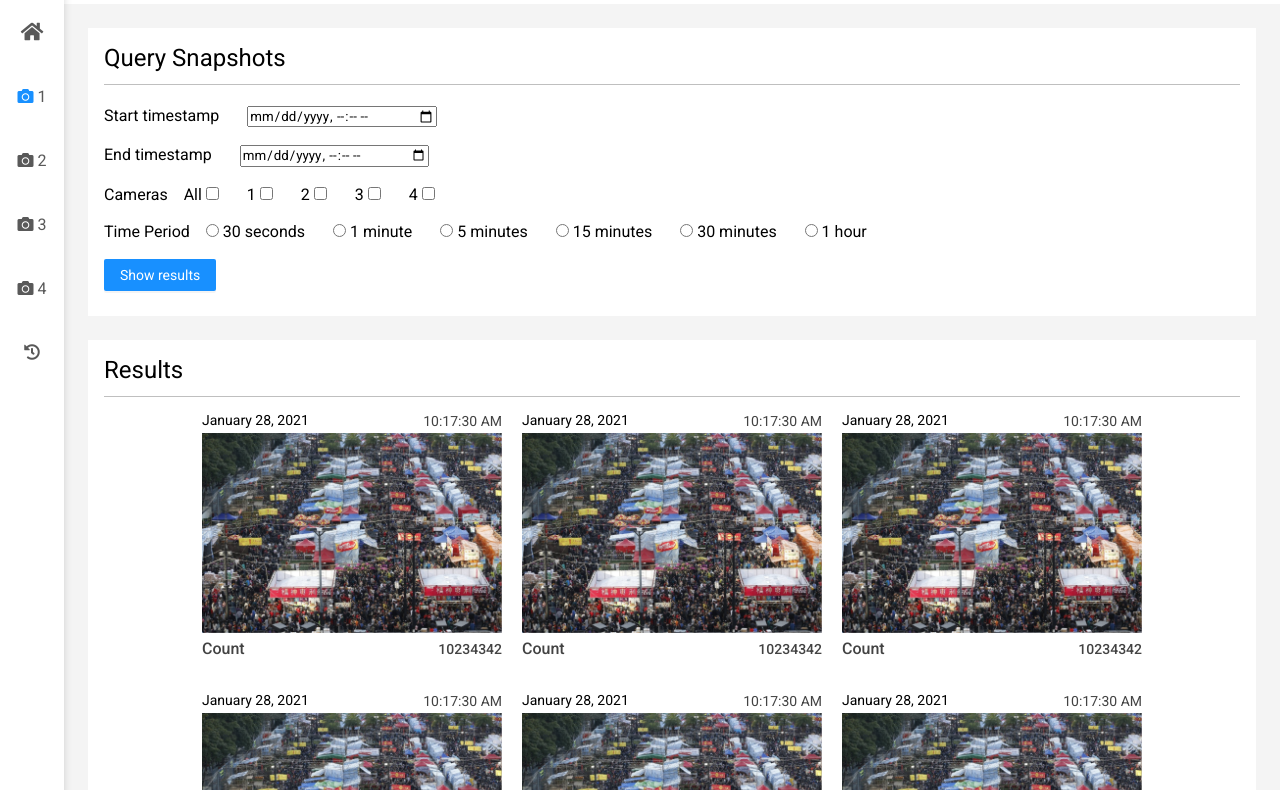
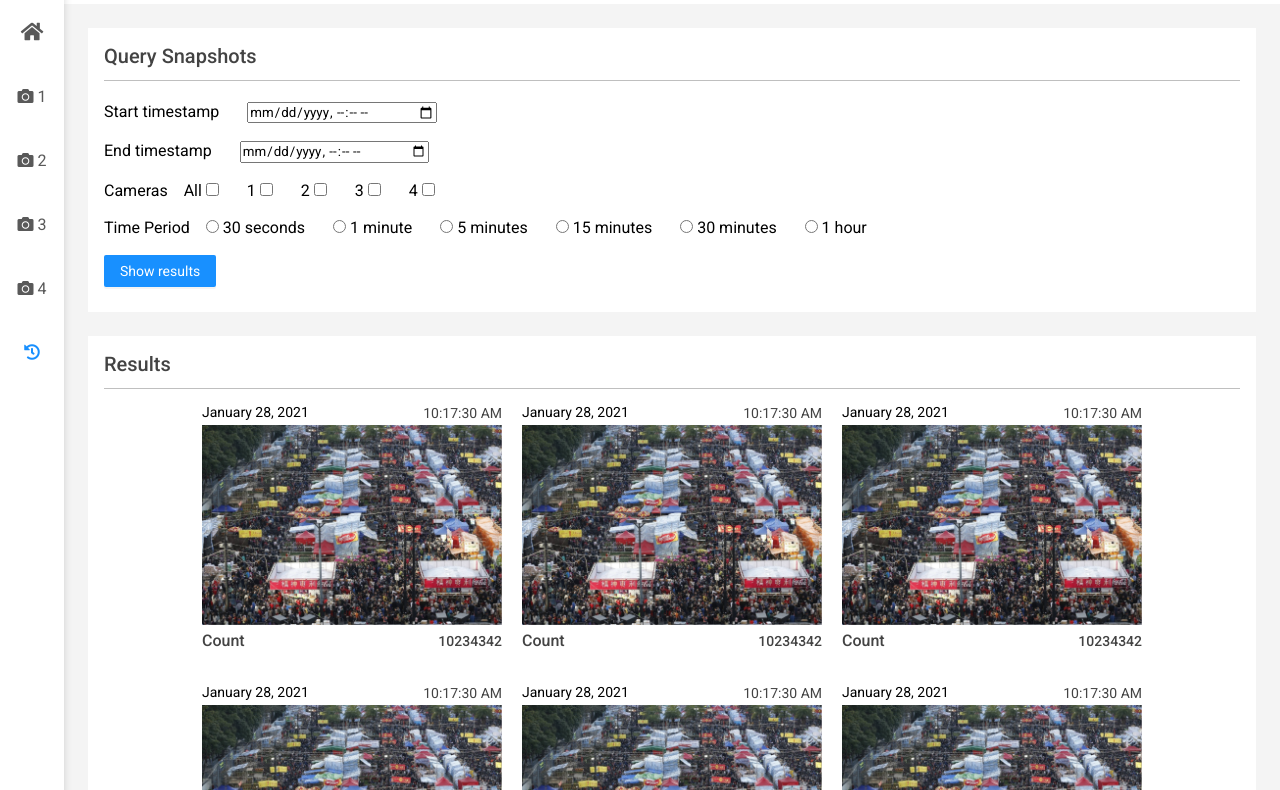
Before and after one commit to bmuzuraimov/ldva-html-css, a plain HTML site: page history.html in a window 1280 px wide. Shown: the part 68-858 px from the top of the page. Drawn offline with Linux system fonts and the light colour scheme.

Commit message:
Css fixes on history

```diff
--- a/history.html
+++ b/history.html
@@ -17,7 +17,7 @@
 						<a href="./index.html"><i class="fa fa-home"></i></a>
 					</li>
 					<li class="menu-ico">
-						<a href="./camera.html"><i class="fas fa-camera ico-active" ></i> 1</a>
+						<a href="./camera.html"><i class="fas fa-camera" ></i> 1</a>
 					</li>
 					<li class="menu-ico">
 						<a href="./camera.html"><i class="fas fa-camera" ></i> 2</a>
@@ -29,7 +29,7 @@
 						<a href="./camera.html"><i class="fas fa-camera" ></i> 4</a>
 					</li>
 					<li class="menu-ico">
-						<a href="./history.html"><i class="fas fa-history" ></i></a>
+						<a href="./history.html"><i class="fas fa-history  ico-active	" ></i></a>
 					</li>
 				</ul>
 			</nav>
--- a/style/style.css
+++ b/style/style.css
@@ -863,6 +863,15 @@ li {
     background: #fff;
     position: relative;
 }
+
+.history-container h2{
+font-style: normal;
+font-weight: 500;
+font-size: 20px;
+line-height: 24px;
+color: #434343;
+}
+
 .filter-form > * {
     display: inline-block;
     width: 100%;
```
